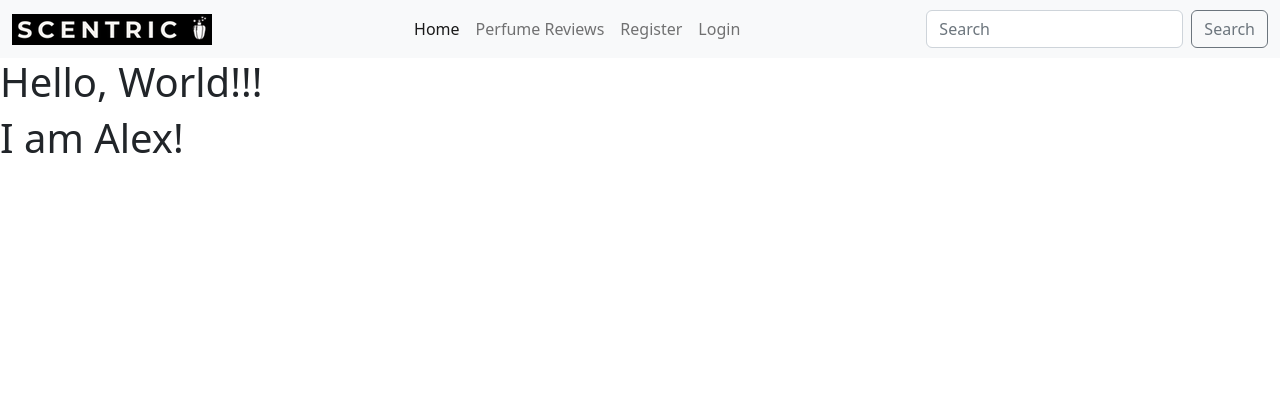
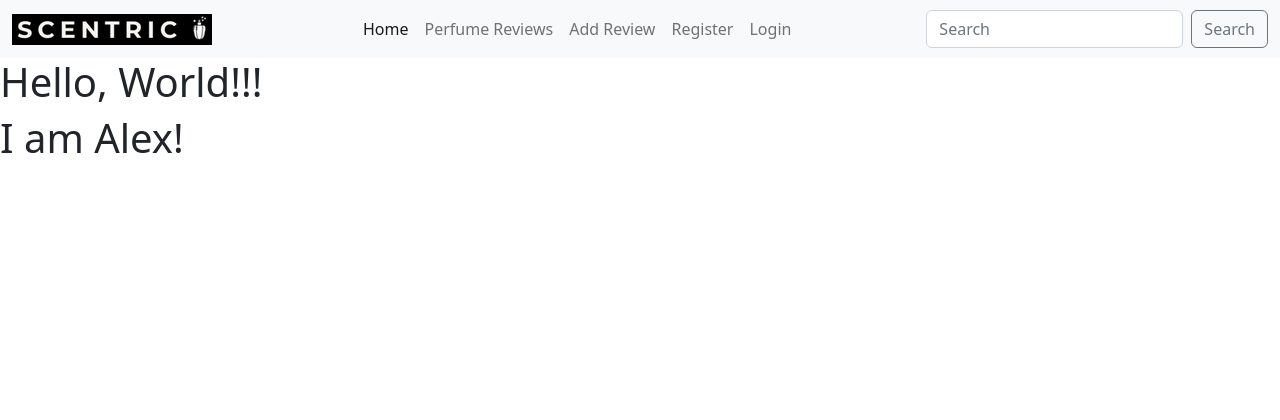
Before and after one commit to AleksandarJavorovic/scentric, a Django app: page / in a window 1280 px wide. Shown: the top 420 px of the page. Run offline with Django 4.2, Linux system fonts and the light colour scheme; some libraries are stand-ins or nearby versions.

Commit message:
update header

```diff
--- a/templates/includes/header.html
+++ b/templates/includes/header.html
@@ -16,6 +16,9 @@
                 <a class="nav-link" href="#">Perfume Reviews</a>
               </li>
               <li class="nav-item">
+                <a class="nav-link" href="#">Add Review</a>
+              </li>
+              <li class="nav-item">
                 <a class="nav-link" href="#">Register</a>
               </li>
               <li class="nav-item">
```
